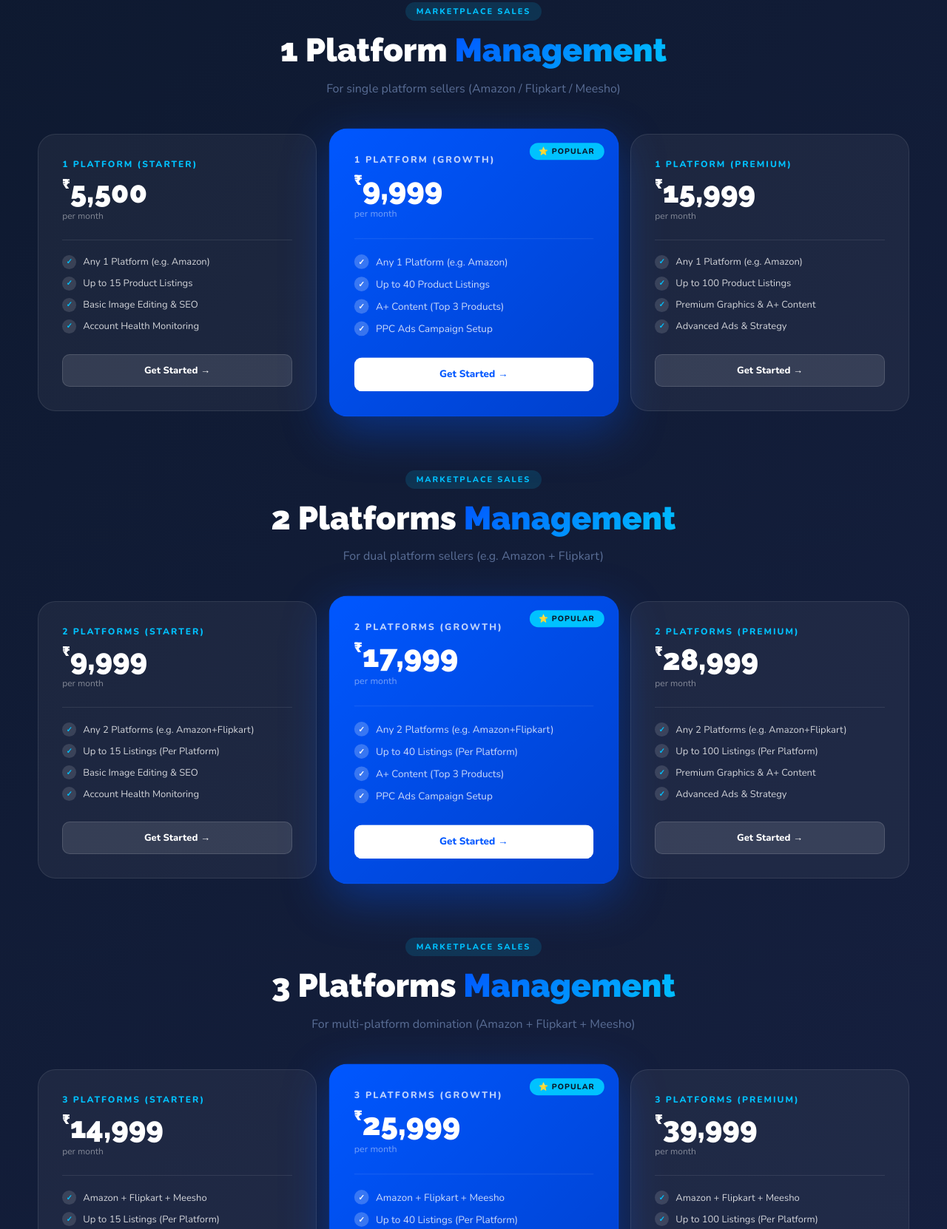
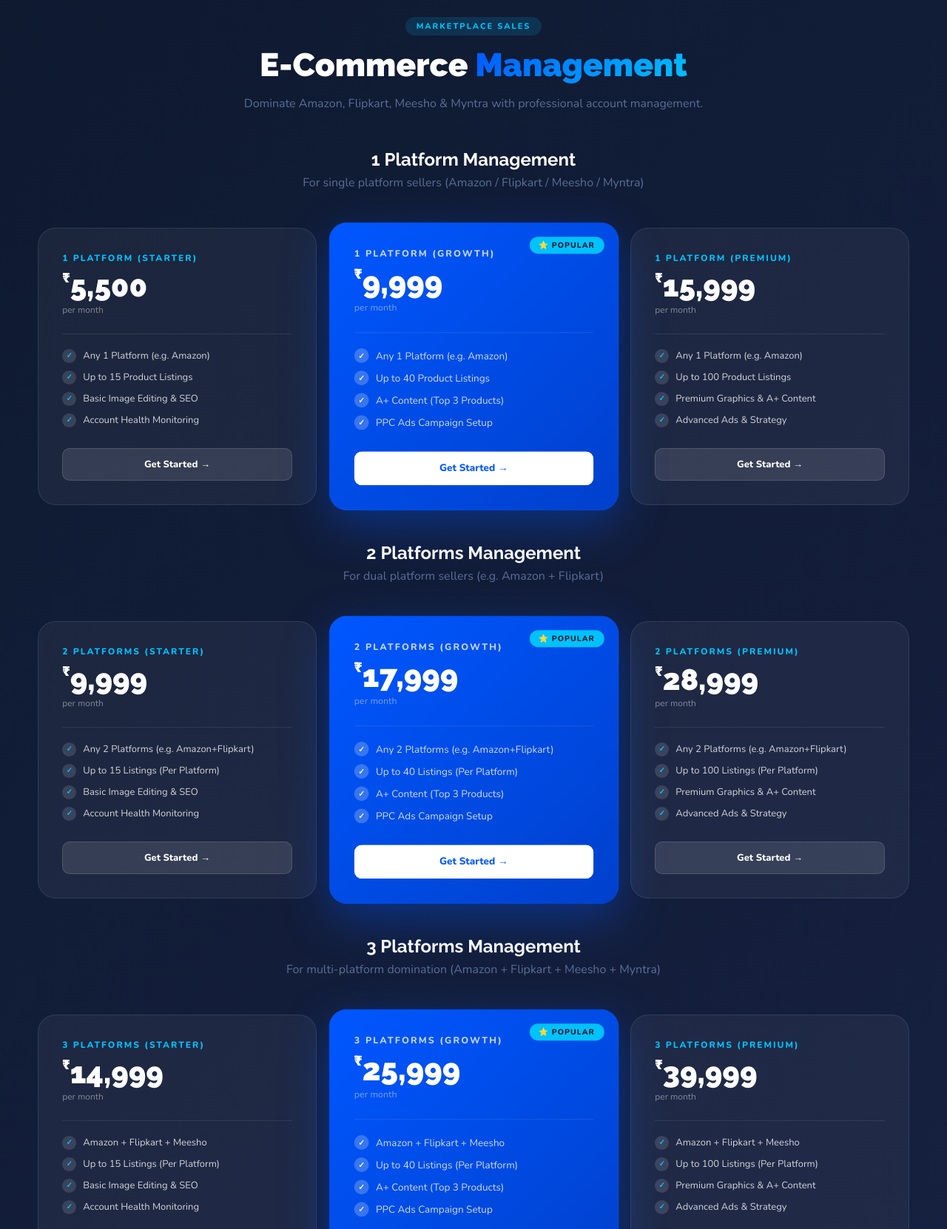
Before and after one commit to Jr-Digital-Studio/JR-Digital-Studio, a plain HTML site: page packages.html in a window 1280 px wide. Shown: the part 2108-3770 px from the top of the page at 74% size. Drawn offline with nearby package versions, Linux system fonts and the light colour scheme; no server answers.

Commit message:
Update packages.html

```diff
--- a/packages.html
+++ b/packages.html
@@ -162,28 +162,31 @@
       <!-- Brochure packages JSON se yahan load honge -->
     </div>
 
-    <!-- E-COMMERCE PACKAGES SECTION -->
+    <!-- E-COMMERCE MAIN HEADING -->
+    <div class="section-header text-center" style="margin-top: 100px;">
+      <span class="section-tag">Marketplace Sales</span>
+      <h2 class="section-title">E-Commerce <span>Management</span></h2>
+      <p style="color:var(--text-light); margin-top:10px;">Dominate Amazon, Flipkart, Meesho & Myntra with professional account management.</p>
+    </div>
+
     <!-- E-COMMERCE: 1 PLATFORM -->
-    <div class="section-header text-center" style="margin-top: 80px;">
-      <span class="section-tag">Marketplace Sales</span>
-      <h2 class="section-title">1 Platform <span>Management</span></h2>
-      <p style="color:var(--text-light); margin-top:10px;">For single platform sellers (Amazon / Flipkart / Meesho)</p>
+    <div class="section-header text-center" style="margin-top: 50px;">
+      <h3 style="font-size: 24px; color: white; font-family: 'Raleway', sans-serif;">1 Platform <span>Management</span></h3>
+      <p style="color:var(--text-light); margin-top:6px;">For single platform sellers (Amazon / Flipkart / Meesho / Myntra)</p>
     </div>
     <div class="packages-grid" id="ecommerce1Grid"></div>
 
     <!-- E-COMMERCE: 2 PLATFORMS -->
-    <div class="section-header text-center" style="margin-top: 80px;">
-      <span class="section-tag">Marketplace Sales</span>
-      <h2 class="section-title">2 Platforms <span>Management</span></h2>
-      <p style="color:var(--text-light); margin-top:10px;">For dual platform sellers (e.g. Amazon + Flipkart)</p>
+    <div class="section-header text-center" style="margin-top: 50px;">
+      <h3 style="font-size: 24px; color: white; font-family: 'Raleway', sans-serif;">2 Platforms <span>Management</span></h3>
+      <p style="color:var(--text-light); margin-top:6px;">For dual platform sellers (e.g. Amazon + Flipkart)</p>
     </div>
     <div class="packages-grid" id="ecommerce2Grid"></div>
 
     <!-- E-COMMERCE: 3 PLATFORMS -->
-    <div class="section-header text-center" style="margin-top: 80px;">
-      <span class="section-tag">Marketplace Sales</span>
-      <h2 class="section-title">3 Platforms <span>Management</span></h2>
-      <p style="color:var(--text-light); margin-top:10px;">For multi-platform domination (Amazon + Flipkart + Meesho)</p>
+    <div class="section-header text-center" style="margin-top: 50px;">
+      <h3 style="font-size: 24px; color: white; font-family: 'Raleway', sans-serif;">3 Platforms <span>Management</span></h3>
+      <p style="color:var(--text-light); margin-top:6px;">For multi-platform domination (Amazon + Flipkart + Meesho + Myntra)</p>
     </div>
     <div class="packages-grid" id="ecommerce3Grid"></div>
 
@@ -261,7 +264,7 @@
             <svg xmlns="http://www.w3.org/2000/svg" width="18" height="18" viewBox="0 0 24 24" fill="none" stroke="currentColor" stroke-width="2" stroke-linecap="round" stroke-linejoin="round"><path d="M22.54 6.42a2.78 2.78 0 0 0-1.94-2C18.88 4 12 4 12 4s-6.88 0-8.6.46a2.78 2.78 0 0 0-1.94 2A29 29 0 0 0 1 11.75a29 29 0 0 0 .46 5.33 2.78 2.78 0 0 0 1.94 2c1.72.46 8.6.46 8.6.46s6.88 0 8.6-.46a2.78 2.78 0 0 0 1.94-2 29 29 0 0 0 .46-5.33 29 29 0 0 0-.46-5.33z"></path><polygon points="9.75 15.02 15.5 11.75 9.75 8.48 9.75 15.02"></polygon></svg>
           </a>
           <a href="#" target="_blank" rel="noopener noreferrer" style="display:flex; align-items:center; justify-content:center; width:36px; height:36px; background:#f0f4ff; color:var(--primary); border-radius:50%; text-decoration:none; transition:all 0.3s ease; font-size:18px;" onmouseover="this.style.background='#1877F2'; this.style.color='white';" onmouseout="this.style.background='#f0f4ff'; this.style.color='var(--primary)';">
-            <svg xmlns="http://www.w3.org/2000/svg" width="18" height="18" viewBox="0 0 24 24" fill="none" stroke="currentColor" stroke-width="2" stroke-linecap="round" stroke-linejoin="round"><path d="M18 2h-3a5 5 0 0 0-5 5v3H7v4h3v8h4v-8h3l1-4h-4V7a1 1 0 0 1 1-1h3z"></path></svg>
+            <svg xmlns="http://www.w3.org/2000/svg" width="18" height="18" viewBox="0 0 24 24" fill="none" stroke="currentColor" stroke-width="2" stroke-linecap="round" stroke-linejoin="round"><path d="M18 2h-3a5 5 0 0 0-5 5v3H7v4h3v8h4v-8h3l1-4h-4V7a1,1,0 0,1,1-1h3z"></path></svg>
           </a>
           <a href="https://www.linkedin.com/company/jr-digital-studio" target="_blank" rel="noopener noreferrer" style="display:flex; align-items:center; justify-content:center; width:36px; height:36px; background:#f0f4ff; color:var(--primary); border-radius:50%; text-decoration:none; transition:all 0.3s ease; font-size:18px;" onmouseover="this.style.background='#0077b5'; this.style.color='white';" onmouseout="this.style.background='#f0f4ff'; this.style.color='var(--primary)';">
              <svg xmlns="http://www.w3.org/2000/svg" width="18" height="18" viewBox="0 0 24 24" fill="none" stroke="currentColor" stroke-width="2" stroke-linecap="round" stroke-linejoin="round"><path d="M16 8a6 6 0 0 1 6 6v7h-4v-7a2 2 0 0 0-2-2 2 2 0 0 0-2 2v7h-4v-7a6 6 0 0 1 6-6z"></path><rect x="2" y="9" width="4" height="12"></rect><circle cx="4" cy="4" r="2"></circle></svg>
```
